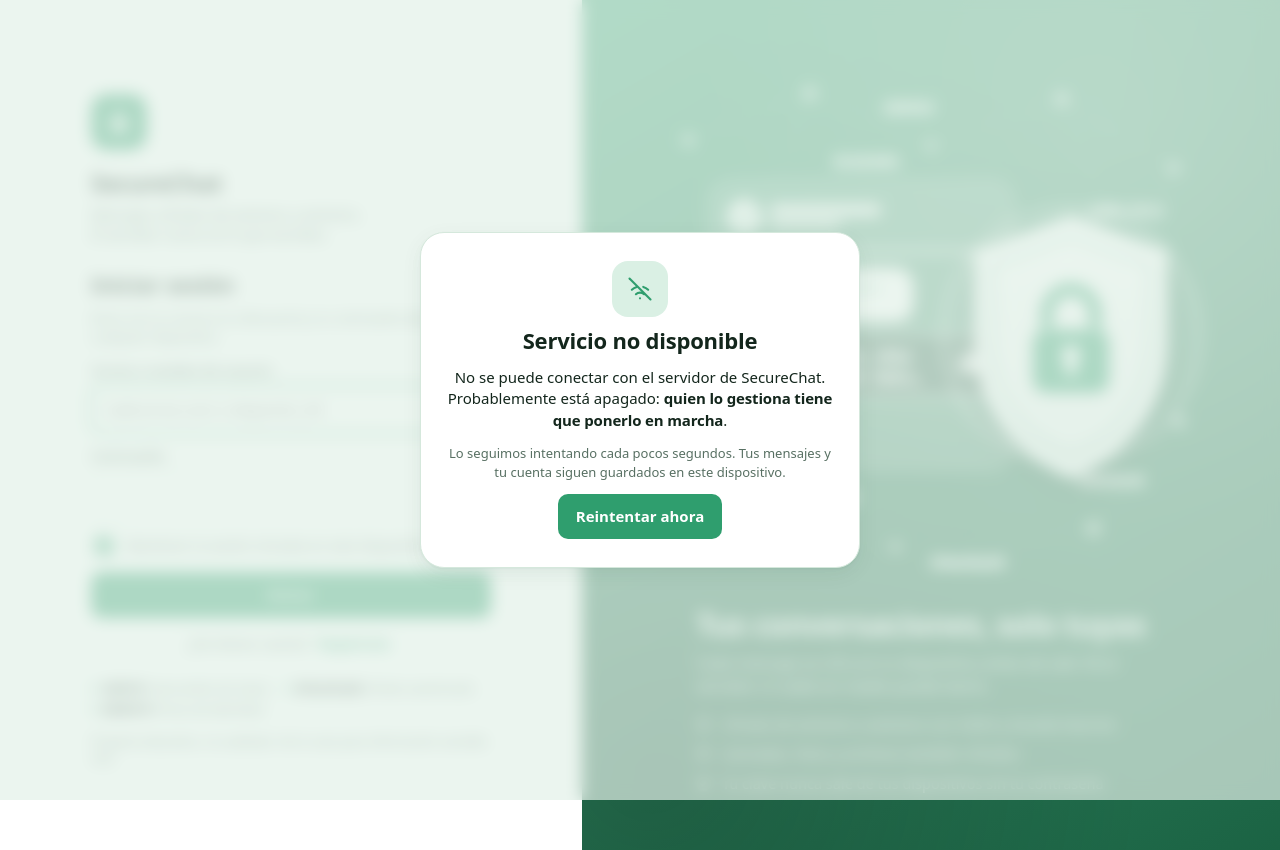
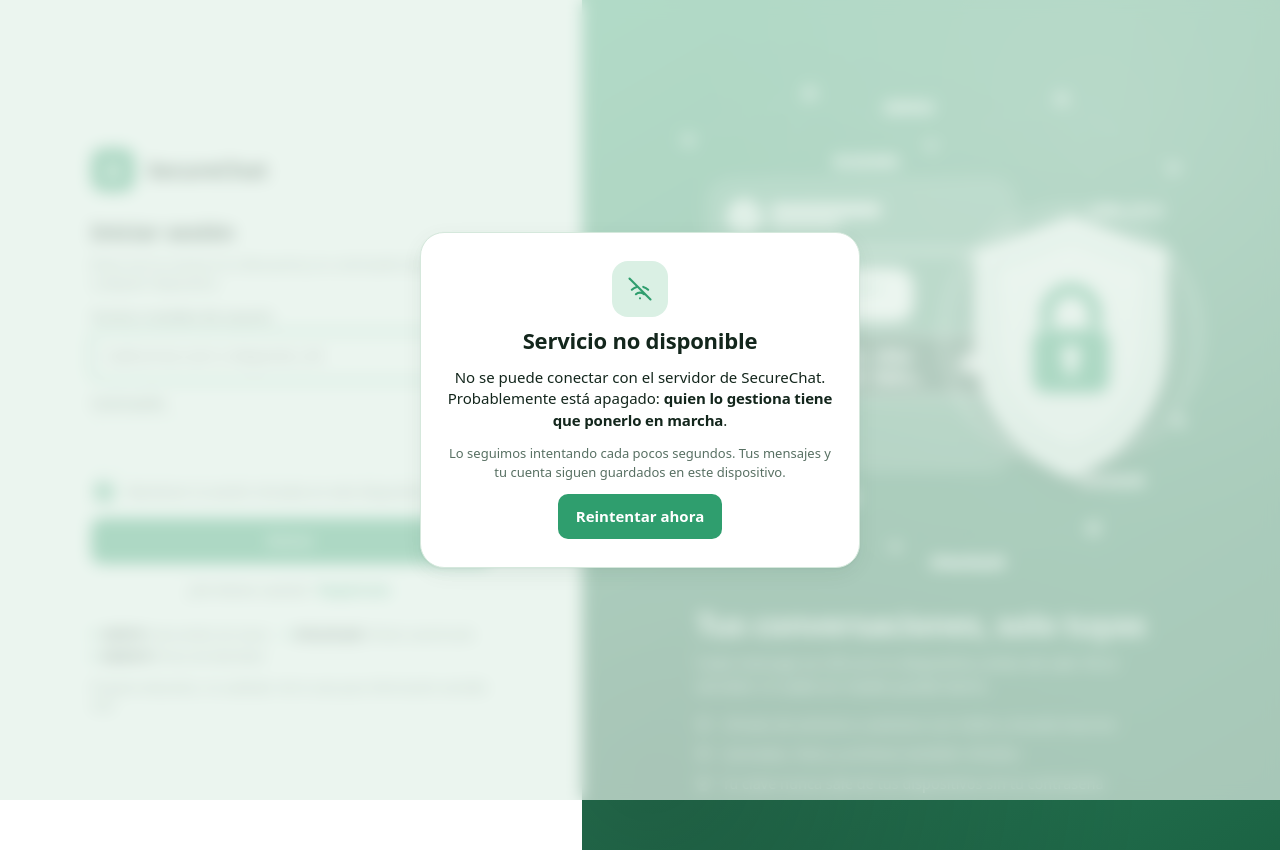
Before and after one commit to ZaperMaster/securechat, a plain HTML site: page web/index.html in a window 1280 px wide. Drawn offline with Linux system fonts and the light colour scheme; no server answers.

Commit message:
Logo compacto en la pantalla de acceso sin repetir la frase de la ilustración

```diff
--- a/web/index.html
+++ b/web/index.html
@@ -26,7 +26,7 @@
       <div class="brand">
         <div class="brand-mark"><img src="lock.svg" alt=""></div>
         <h1>SecureChat</h1>
-        <p class="muted">Mensajes cifrados de extremo a extremo.<br>El servidor nunca ve lo que escribes.</p>
+        <p class="muted brand-tag">Mensajería cifrada de extremo a extremo</p>
       </div>
       <form id="login-form" autocomplete="off" data-mode="login">
         <h2 id="auth-title" class="auth-title">Iniciar sesión</h2>
--- a/web/styles.css
+++ b/web/styles.css
@@ -1200,3 +1200,14 @@ a.starred-row { text-decoration: none; }
 .login-card .verify-step { text-align: left; }
 .login-card .verify-step .state-icon { margin: 0 0 8px; }
 .login-card .verify-step form > button.link { justify-self: start; padding-left: 0; }
+
+/* Logo compacto: icono y nombre en una línea. En ordenador la frase ya está junto a la ilustración */
+.login-card .brand { display: grid; grid-template-columns: auto 1fr; align-items: center; column-gap: 12px; }
+.login-card .brand-mark { width: 44px; height: 44px; border-radius: 13px; grid-row: span 2; }
+.login-card .brand-mark img { width: 26px; height: 26px; }
+.login-card .brand h1 { margin: 0; font-size: 22px; }
+.login-card .brand-tag { margin: 0; font-size: 13px; }
+@media (min-width: 900px) {
+  .login-card .brand-tag { display: none; }
+  .login-card .brand-mark { grid-row: auto; }
+}
--- a/web/sw.js
+++ b/web/sw.js
@@ -1,6 +1,6 @@
 // Service worker: permite instalar SecureChat como app y abrirla sin red
 // (la interfaz carga; para enviar mensajes hace falta el servidor).
-const CACHE = "securechat-v22";
+const CACHE = "securechat-v23";
 const SHELL = [
   "./", "index.html", "styles.css", "manifest.webmanifest", "icon.svg", "lock.svg", "icon-192.png", "icon-512.png",
   "js/theme.js", "js/app.js", "js/emoji.js", "js/vault.js", "js/ratchet.js", "js/icons.js", "js/client.js", "js/protocol.js",
```
